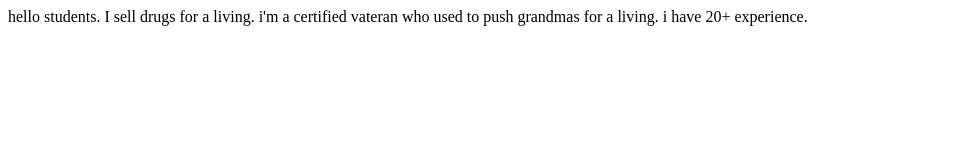
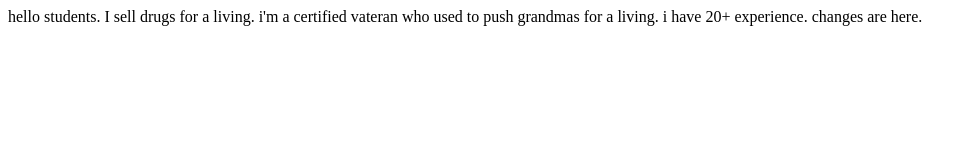
Before and after one commit to Dhanrajtamang/dhanraj-portfolio, a plain HTML site: page index.html in a window 1280 px wide. Shown: the whole page, without its empty margins (0-977 px from the left). Drawn offline with Linux system fonts and the light colour scheme.

Commit message:
chore: update html
some new html are added

```diff
--- a/index.html
+++ b/index.html
@@ -10,5 +10,7 @@
     hello students. I sell drugs for a living.
 
     i'm a certified vateran who used to push grandmas for a living. i have 20+ experience.
+
+ changes are here.
 </body>
 </html>
```
